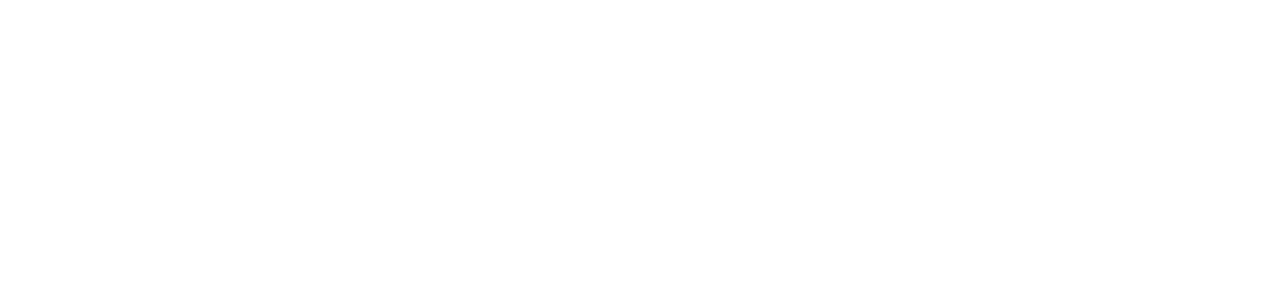
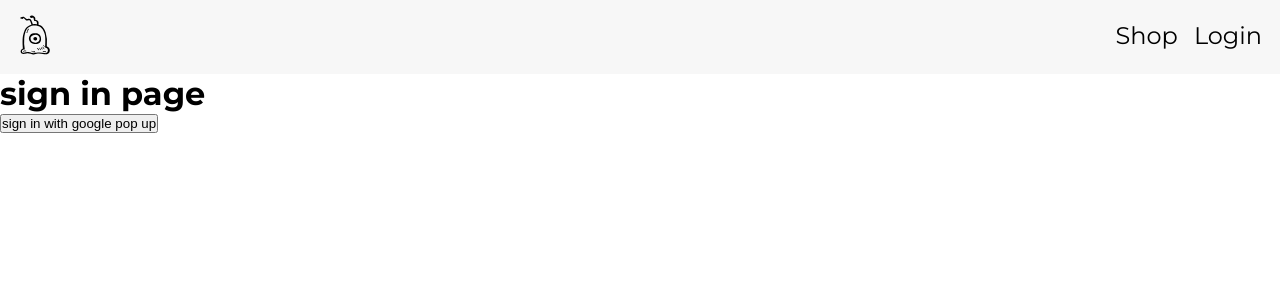
Before and after one commit to danilo-hung/danilo-shop, a React (Create React App) app: page /sign-in in a window 1280 px wide. Before the commit this address had no page. Shown: the top 300 px of the page. Built offline with nearby package versions, Linux system fonts and the light colour scheme.

Commit message:
add sign-in component + google firebase utils

```diff
--- a/package.json
+++ b/package.json
@@ -6,6 +6,7 @@
     "@testing-library/jest-dom": "^5.16.5",
     "@testing-library/react": "^13.4.0",
     "@testing-library/user-event": "^13.5.0",
+    "firebase": "^9.15.0",
     "react": "^18.2.0",
     "react-dom": "^18.2.0",
     "react-router-dom": "^6.6.1",
--- a/src/App.js
+++ b/src/App.js
@@ -2,9 +2,7 @@
 
 import Home from './routes/home/home.component'
 import Navigation from './routes/navigation/navigation.component'
-
-
-
+import SignIn from './routes/sign-in/sign-in.component.jsx'
 
 const App = () => {
   return (
@@ -13,6 +11,7 @@
       {/* when url go to "/" lead to Home page */}
       <Route path="/" element={<Navigation />}>
         <Route index element={<Home />} />
+        <Route path='sign-in' element={<SignIn />} />
       </Route>
     </Routes>
   )
--- a/src/components/directory/directory.component.jsx
+++ b/src/components/directory/directory.component.jsx
@@ -14,8 +14,8 @@
                 )}
 
             </div>
-            <div class="copyRight">
-                <i class="fa-regular fa-registered"></i>
+            <div className="copyRight">
+                <i className="fa-regular fa-registered"></i>
                 <span> Danilo 2022</span>
             </div>
         </div>
--- a/src/routes/navigation/navigation.component.jsx
+++ b/src/routes/navigation/navigation.component.jsx
@@ -13,7 +13,10 @@
                 </Link>
                 <div className='nav-links-container'>
                     <Link className="nav-link" to='/shop'>
-                        SHOP
+                        Shop
+                    </Link>
+                    <Link className="nav-link" to='/sign-in'>
+                        Login
                     </Link>
                 </div>
             </nav>
--- a/src/routes/navigation/navigation.style.scss
+++ b/src/routes/navigation/navigation.style.scss
@@ -20,8 +20,8 @@
     }
     .nav-link {
         display: inline-block;
-        padding: 2px;
-        font-size: 1rem;
+        padding: 2px 0.5rem;
+        font-size: 1.5em;
         text-decoration: none;
         color: black;
         text-align: center;
--- /dev/null
+++ b/src/routes/sign-in/sign-in.component.jsx
@@ -0,0 +1,22 @@
+import { signInwithGooglePopup, createUserDocumentFromAuth } from '../../utils/firebase/firebase.utils'
+
+const SignIn = () => {
+    const logGoogleUser = async () => {
+        const res = await signInwithGooglePopup();
+        // console.log(res)
+        const user = res.user;
+        const userDoc = await createUserDocumentFromAuth(user)
+    }
+    return (
+        <div>
+            <h1>
+                sign in page
+            </h1>
+            <button onClick={logGoogleUser}>
+                sign in with google pop up
+            </button>
+        </div>
+    );
+};
+
+export default SignIn
--- /dev/null
+++ b/src/utils/firebase/firebase.utils.js
@@ -0,0 +1,64 @@
+import { initializeApp } from "firebase/app";
+import {
+    getAuth,
+    signInWithRedirect,
+    signInWithPopup,
+    GoogleAuthProvider
+} from "firebase/auth";
+
+import {
+    getFirestore,
+    doc,
+    getDoc,
+    setDoc
+} from 'firebase/firestore'
+
+const firebaseConfig = {
+    apiKey: "AIzaSyCgdnfl7j7RHh5xWJ4r5wrfO0Wm-rPmEsY",
+    authDomain: "crwn-clothing-db-62b2f.firebaseapp.com",
+    projectId: "crwn-clothing-db-62b2f",
+    storageBucket: "crwn-clothing-db-62b2f.appspot.com",
+    messagingSenderId: "765209954987",
+    appId: "1:765209954987:web:1cf5be0c7c52aef59fc5ee"
+};
+
+const firebaseApp = initializeApp(firebaseConfig);
+
+const provider = new GoogleAuthProvider();
+provider.setCustomParameters({
+    prompt: "select_account"
+});
+export const auth = getAuth();
+export const signInwithGooglePopup = () => signInWithPopup(auth, provider)
+
+//create DB
+const db = getFirestore();
+
+export const createUserDocumentFromAuth = async (userAuth) => {
+    //create fake db collection, not create in firestore db
+    const userDocRef = doc(db, "usersCollection", userAuth.uid);
+    console.log(userDocRef);
+    const userSnapshot = await getDoc(userDocRef);
+    console.log(userSnapshot);
+    console.log(userSnapshot.exists());
+
+    //if user data doesn't exist in firstore db
+    if (!userSnapshot.exists()) {
+        // define collection form
+        const { displayName, email } = userAuth;
+        const createAt = new Date();
+        // set collection in firestore
+        try {
+            await setDoc(userDocRef, {
+                displayName,
+                email,
+                createAt
+            });
+        } catch(error){
+            console.log('error creating the user', error.message)
+        }
+
+    }
+
+    return userDocRef;
+}
```
Also changed, not shown: 2 other files (tests, documents, lock files or other folders).
